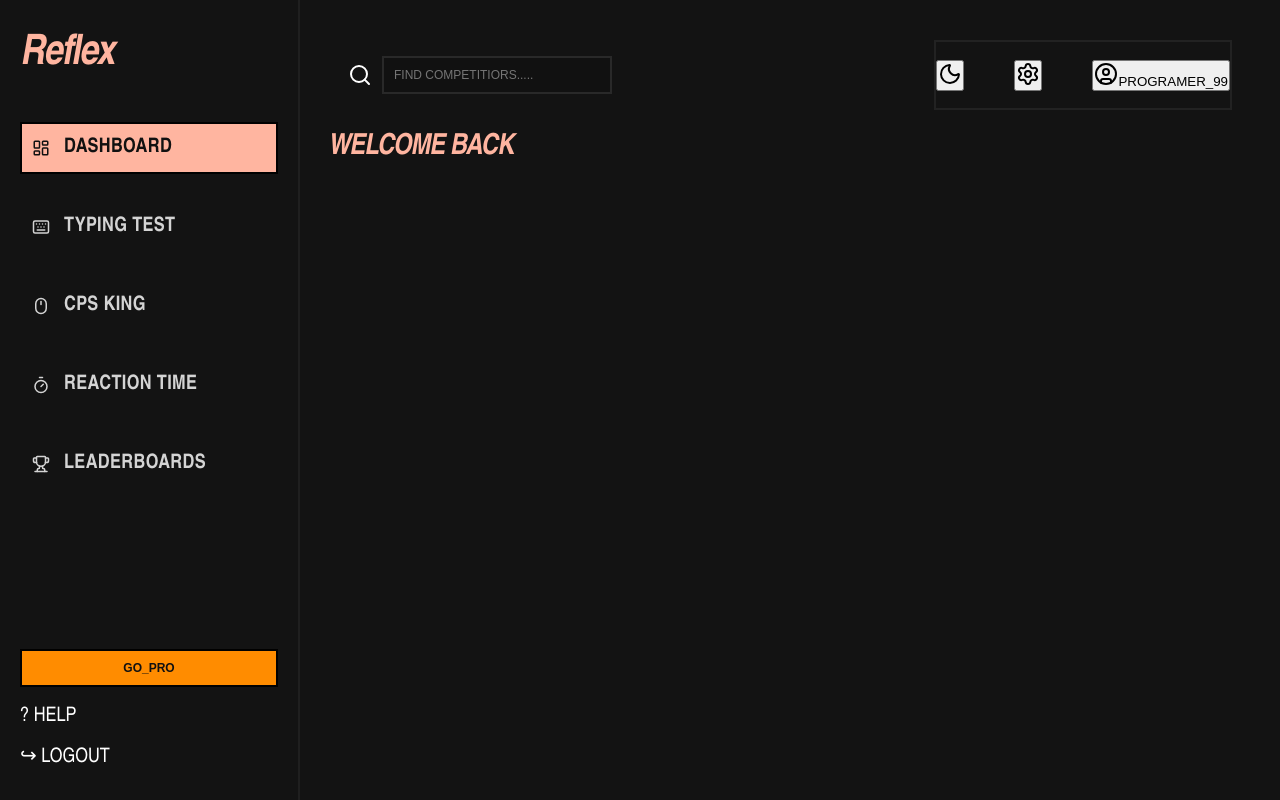
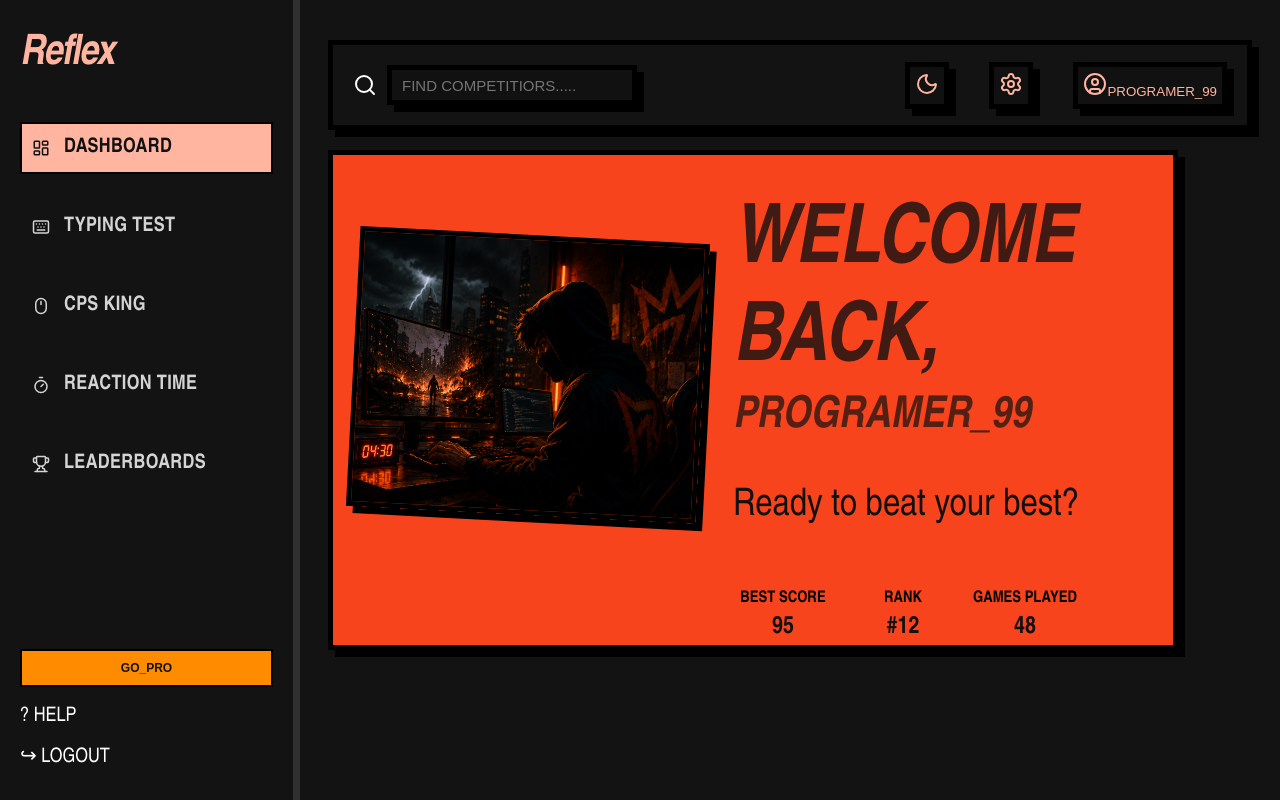
Before and after one commit to mathely27/project-x, a React (Vite) app: page / in a window 1280 px wide. Built offline with nearby package versions, Linux system fonts and the light colour scheme.

Commit message:
added welcome card

```diff
--- /dev/null
+++ b/src/Components/WelcomeCard.jsx
@@ -0,0 +1,42 @@
+import gamerImage from "../assets/welcome-image.png";
+
+function WelcomeCard() {
+    return(
+        <>
+        <div className="welcome-card">
+            <div className="welcome-image">
+                <img className="welcome-img" src={gamerImage} />
+            </div>
+
+
+            <div className="welcome-info">
+                <h1>WELCOME BACK,</h1>
+                <h3>PROGRAMER_99</h3>
+                <p>Ready to beat your best?</p>
+
+
+            <div className="welcome-stats">
+                <div className="stat">
+                    <h4>BEST SCORE</h4>
+                    <p>95</p>
+                </div>
+
+                <div className="stat">
+                    <h4>RANK</h4>
+                    <p>#12</p>
+                </div>
+
+                <div className="stat">
+                    <h4>GAMES PLAYED</h4>
+                    <p>48</p>
+                </div>
+            </div>
+            </div>
+
+        </div>
+
+        </>
+    )
+}
+
+export default WelcomeCard;
--- a/src/Pages/Dashboard.jsx
+++ b/src/Pages/Dashboard.jsx
@@ -1,3 +1,4 @@
+import WelcomeCard from "../Components/WelcomeCard";
 import {
   LayoutDashboard,
   Keyboard,
@@ -64,8 +65,9 @@ function Dashboard(){
                         </button>
                     </div>
 
+
                 </div>
-                    <h1>WELCOME BACK</h1>
+                    <WelcomeCard />
             </main>
         </div>
         </>
--- a/src/index.css
+++ b/src/index.css
@@ -21,7 +21,7 @@ body{
   width:300px;
   height:100vh;
   background: #131313;
-    border-right: 2px solid #1f1f1f;
+    border-right: 7px solid #303030;
   padding: 30px 20px;
   display: flex;
 flex-direction: column;
@@ -49,6 +49,7 @@ border: 2px solid transparent;
 gap:14px;
 cursor: pointer;
 transition: background-color 0.25s ease, color 0.25s ease;
+
 }
 .sidebar nav p svg {
   width: 18px;
@@ -115,20 +116,17 @@ transition: background-color 0.25s ease, color 0.25s ease;
 
 .top-bar{
   display:flex;
+  height:90px;
   /* flex-direction: row; */
   align-items:center;
   justify-content:space-between;
   padding: 0 20px;
   margin-bottom: 20px;
+
+  border:5px solid black;
+  box-shadow:7px 7px 0 black;
 }
 
-.topbar-actions {
-  display: flex;
-  align-items: center;
-  gap: 50px;
-  height:70px;
-  border: 2px solid #222222;
-}
 
 .search-box{
   display: flex;
@@ -136,14 +134,119 @@ transition: background-color 0.25s ease, color 0.25s ease;
   gap:10px;
 
 
+
 }
 .search-box input {
-  width: 230px;
-  height: 38px;
+  width: 250px;
+  height: 40px;
   background-color: #111111;
-  border: 2px solid #292929;
+  /* border: 2px solid #292929; */
   color: #ffffff;
   padding: 0 10px;
-  font-size: 12px;
+  font-size: 15px;
   outline: none;
+    border:5px solid black;
+  box-shadow:7px 7px 0 black;
 }
+
+.topbar-actions {
+  display: flex;
+  align-items: center;
+  gap: 40px;
+  height:70px;
+
+}
+
+
+.topbar-actions button{
+  background-color: #111111;
+  color:#ffb5a0;
+  padding:5px;
+      border:5px solid black;
+  box-shadow:7px 7px 0 black;
+  transition: all 0.25s ease;
+cursor: pointer;
+}
+
+
+.topbar-actions button:hover {
+  background-color: #ffb5a0;
+  color: #111111;
+}
+
+.welcome-card{
+  background-color: #f8441c;;
+  width:850px;
+  height:500px;
+        border:5px solid black;
+  box-shadow:7px 7px 0 black;
+  display:flex;
+  /* align-items:center; */
+  flex-direction:row;
+  padding:20px;
+}
+
+.welcome-img {
+  width: 350px;
+  height: 280px;
+  object-fit: cover;
+  transform: translateY(60px)  rotate(3deg);
+    border:5px solid black;
+  box-shadow:7px 7px 0 black;
+
+}
+.welcome-info{
+
+   margin-left: 30px;
+margin-top: 20px;
+    display: flex;
+    flex-direction: column;
+}
+
+.welcome-info h1{
+
+      font-size: 82px;
+    font-weight: 1500;
+    color: #111111;
+    /* margin-bottom: 8px; */
+    opacity: 0.8;
+}
+
+.welcome-info h3 {
+    font-size: 44px;
+    /* margin-top: 20px; */
+    color: #111111;
+    margin-bottom: 40px;
+    font-style: italic;
+    opacity: 0.7;
+}
+.welcome-info p {
+    font-size: 38px;
+    color: #111111;
+    margin-bottom: 60px;
+
+}
+
+
+.welcome-stats {
+    display: flex;
+    gap: 20px;
+    width:100%;
+    color: black;
+    font-size: 19px;
+    font-family:"Arial Narrow", Arial, sans-serif;
+}
+
+.stat{
+   text-align: center;
+    min-width: 100px;
+}
+.stat h4 {
+    font-size: 16px;
+    margin: 0;
+}
+.stat p {
+    font-size: 24px;
+    font-weight: 800;
+    margin: 5px 0 0;
+}
```
Also changed, not shown: src/assets/welcome-image.png (added).
